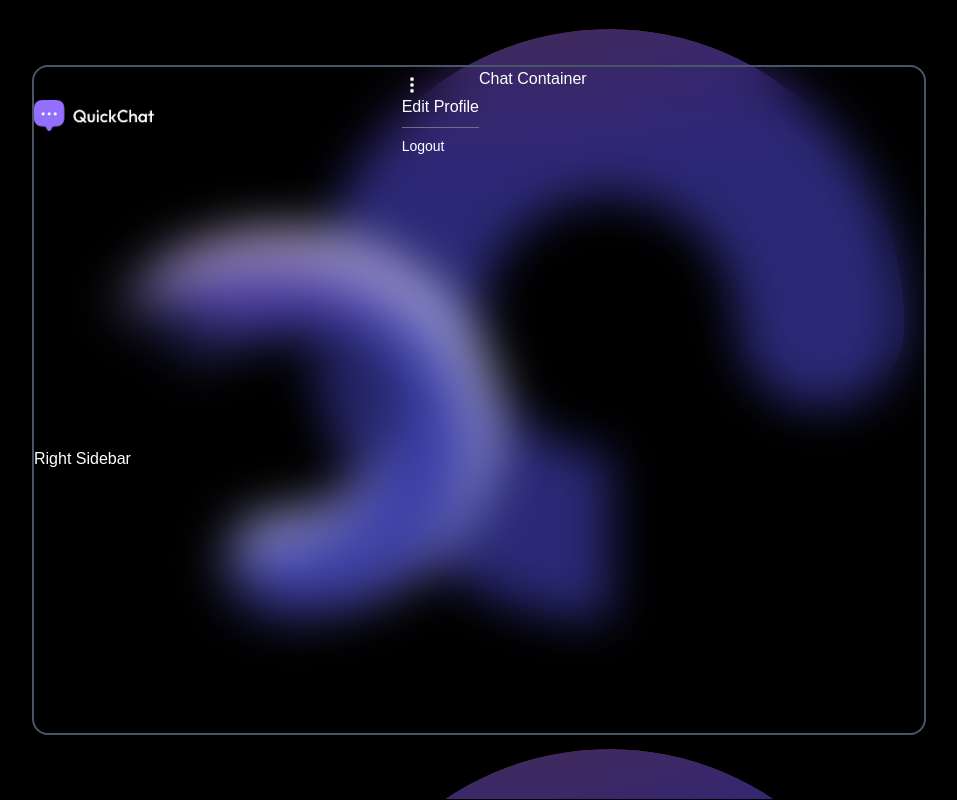
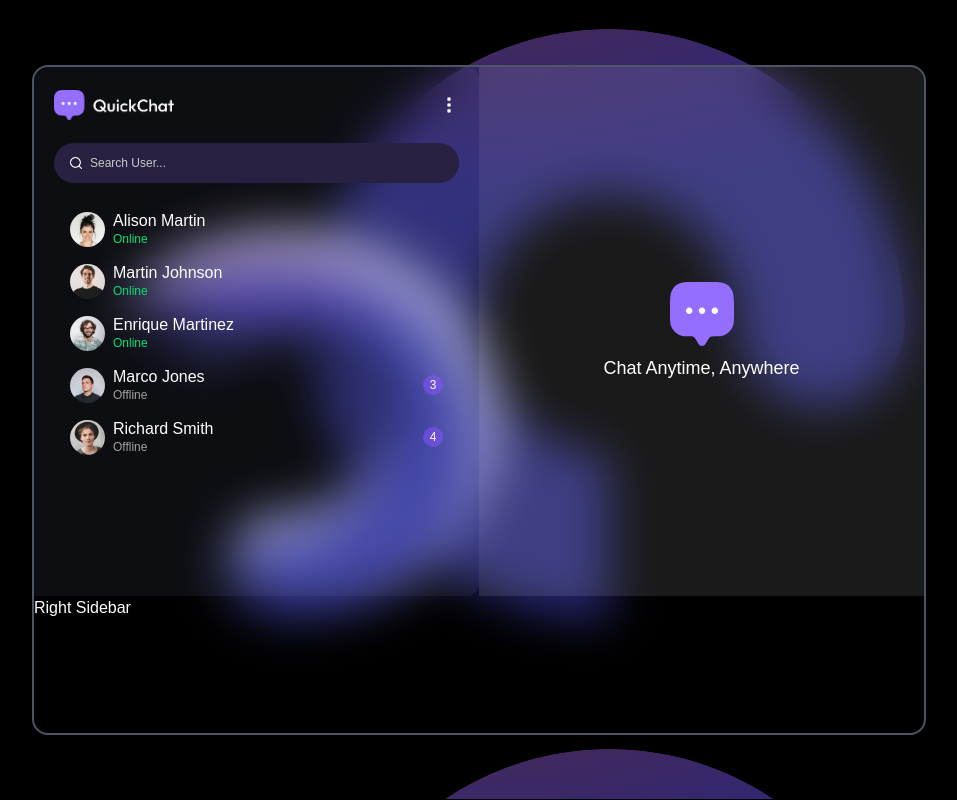
Before and after one commit to fahimx51/Chat-App, a React (Vite) app in the folder client/: page / in a window 1280 px wide. Shown: the whole page, without its empty margins (161-1118 px from the left). Built offline with nearby package versions, Linux system fonts and the light colour scheme.

Commit message:
component designed with demo data and text

```diff
--- a/client/src/components/ChatContainer.jsx
+++ b/client/src/components/ChatContainer.jsx
@@ -1,9 +1,39 @@
 import React from 'react'
+import assets from '../assets/assets'
 
-export default function ChatContainer() {
-    return (
-        <div>
-            <h1>Chat Container</h1>
-        </div>
-    )
+export default function ChatContainer({ selectedUser, setSelectedUser }) {
+    return selectedUser ?
+        (
+            <div className='h-full overflow-scroll relative backdrop-blur-lg'>
+                <div className='flex items-center gap-3 py-3 mx-4 border-b border-stone-500'>
+                    <img src={assets.profile_martin} alt=""
+                        className='w-8 rounded-full'
+                    />
+                    <p className='flex-1 text-lg text-white flex items-center gap-2'>
+                        Martin Johnson
+                        <span className='w-2 h-2 rounded-full bg-green-500'></span>
+                    </p>
+                    <img
+                        onClick={() => setSelectedUser(null)}
+                        src={assets.arrow_icon}
+                        alt="arrow_icon"
+                        className='md:hidden mx-w-7'
+                    />
+                    <img
+                        src={assets.help_icon}
+                        alt=""
+                        className='max-md:hidden max-w-5'
+                    />
+                </div>
+            </div>
+        )
+        :
+        (
+            <div className='flex flex-col justify-center items-center gap-2 text-gray-500 bg-white/10 max-md:hidden'>
+                <img src={assets.logo_icon} alt=""
+                    className='max-w-16'
+                />
+                <p className='text-lg font-medium text-white'>Chat Anytime, Anywhere</p>
+            </div>
+        )
 }
--- a/client/src/components/Sidebar.jsx
+++ b/client/src/components/Sidebar.jsx
@@ -1,9 +1,14 @@
 import React from 'react'
 import assets from '../assets/assets'
+import { useNavigate } from 'react-router-dom'
+import { userDummyData } from '../assets/assets';
 
 export default function Sidebar({ selectedUser, setSelectedUser }) {
+
+    const navigate = useNavigate();
+
     return (
-        <div>
+        <div className={`bg-[#8185B2]/10 h-full p-5 rounded-r-xl overflow-y-scroll text-white ${selectedUser ? "max-md:hidden" : ""}`}>
             <div className='pb-5 '>
                 <div className='flex justify-between items-center'>
                     <img src={assets.logo}
@@ -16,14 +21,55 @@
                             className='max-h-5 cursor-pointer'
                         />
 
-                        <div>
-                            <p>Edit Profile</p>
+                        <div className='absolute top-full right-0 z-20 w-32 p-5 rounded-md bg-[#282142] border border-gray-600  text-gray-100 hidden group-hover:block'>
+                            <p onClick={() => navigate('/profile')} className='cursor-pointer text-sm'>Edit Profile</p>
                             <hr className='my-2 border-t border-gray-500' />
                             <p className='cursor-pointer text-sm'>Logout</p>
                         </div>
                     </div>
                 </div>
+
+                <div className='bg-[#282142] rounded-full flex items-center gap-2 py-3 px-4 mt-5'>
+                    <img src={assets.search_icon}
+                        alt="search"
+                        className='w-3'
+                    />
+                    <input
+                        type="text"
+                        placeholder='Search User...'
+                        className='bg-transparent border-none outline-none text-white text-xs placeholder-[#c8c8c8] flex-1'
+                    />
+                </div>
+
             </div>
-        </div>
+            <div className='flex flex-col'>
+                {
+                    userDummyData.map((user, index) => (
+                        <div
+                            onClick={()=> {setSelectedUser(user)}}
+                            key={index}
+                            className={`relative flex items-center gap-2 p-2 pl-4 rounded cursor-pointer max-sm:text-sm ${selectedUser?._id === user._id && 'bg-[#282142]/50'}`}>
+
+                            <img
+                                src={user?.profilePic || assets.avatar_icon}
+                                alt="UserImage"
+                                className='w-[35px] aspect-[1/1] rounded-full'
+                            />
+                            <div className='flex flex-col leading-5'>
+                                <p>{user.fullName}</p>
+                                {
+                                    index < 3
+                                        ? <span className='text-green-400 text-xs'>Online</span>
+                                        : <span className='text-neutral-400 text-xs'>Offline</span>
+                                }
+                            </div>
+                            {
+                                index > 2 && <p className='absolute top-4 right-4 text-xs h-5 w-5 flex justify-center items-center rounded-full bg-violet-500/50'>{index}</p>
+                            }
+                        </div>
+                    ))
+                }
+            </div>
+        </div >
     )
 }
--- a/client/src/pages/HomePage.jsx
+++ b/client/src/pages/HomePage.jsx
@@ -10,8 +10,8 @@
     return (
         <div className='border w-full h-screen sm:px-[15%] sm:py-[5%]'>
             <div className={`text-white backdrop-blur-xl border-2 border-gray-600 rounded-2xl overflow-hidden h-full grid grid-cols-1 relative ${selectedUser ? 'md:grid-cols-[1fr_1.5fr_1fr] xl:grid-cols-[1fr_2fr_1fr]' : 'md:grid-cols-2'}`}>
-                < Sidebar />
-                <ChatContainer />
+                < Sidebar selectedUser={selectedUser} setSelectedUser={setSelectedUser} />
+                <ChatContainer selectedUser={selectedUser} setSelectedUser={setSelectedUser} />
                 <RightSidebar />
             </div>
         </div >
```
